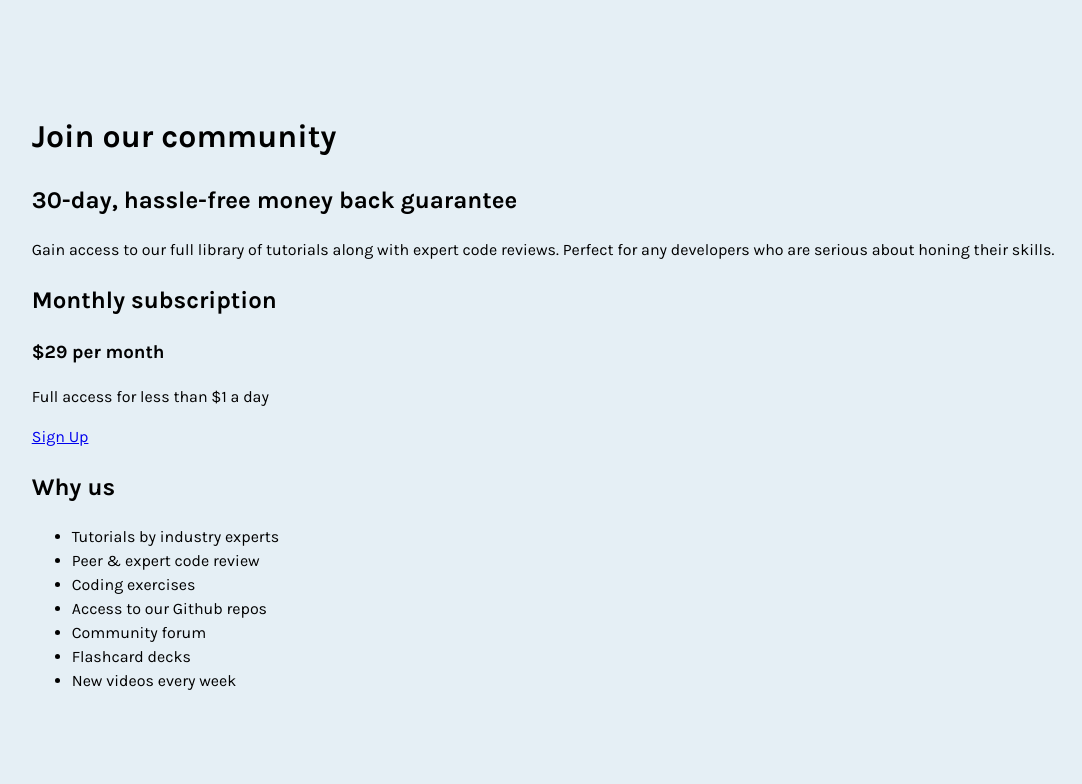
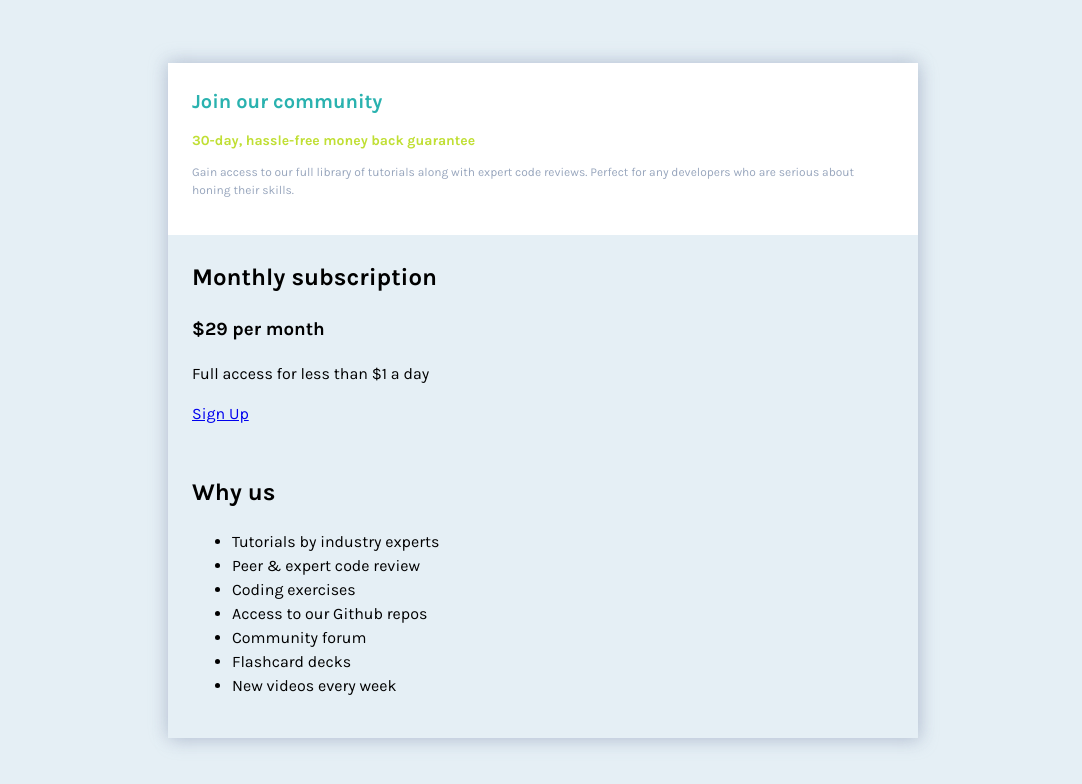
Before and after one commit to Shadowbest/single-price-grid-component, a plain HTML site: page index.html in a window 1280 px wide. Shown: the whole page, without its empty margins (97-1179 px from the left). Drawn offline with Linux system fonts and the light colour scheme.

Commit message:
Styled component price header

```diff
--- a/css/styles.css
+++ b/css/styles.css
@@ -24,6 +24,7 @@
 
 body {
   margin: 0;
+  padding: 1em;
   font-size: 1.6em;
   background-color: var(--light-grey);
   min-height: 100vh;
@@ -39,4 +40,39 @@ h4,
 h5,
 h6 {
   font-weight: 700;
+  margin-block-start: 0;
 }
+
+/* PRICE COMPONENT */
+.price-component {
+  width: 80%;
+  max-width: 750px;
+  box-shadow: 3px 4px 16px hsl(218, 22%, 67%, 0.4),
+  -2px -3px 16px hsl(218, 22%, 67%, 0.4);
+}
+
+.price-component__header,
+.price-component__subscription,
+.price-component__features {
+  padding: 1.5em;
+}
+
+/* PRICE COMPONENT HEADER */
+.price-component__header {
+  background-color: #fff;
+}
+
+.price-component__header h1 {
+  color: var(--cyan);
+  font-size: 2rem;
+}
+
+.price-component__header h2 {
+  color: var(--yellow);
+  font-size: 1.4rem;
+}
+
+.price-component__header p {
+  color: var(--blue);
+  font-size: 1.2rem;
+}
```
